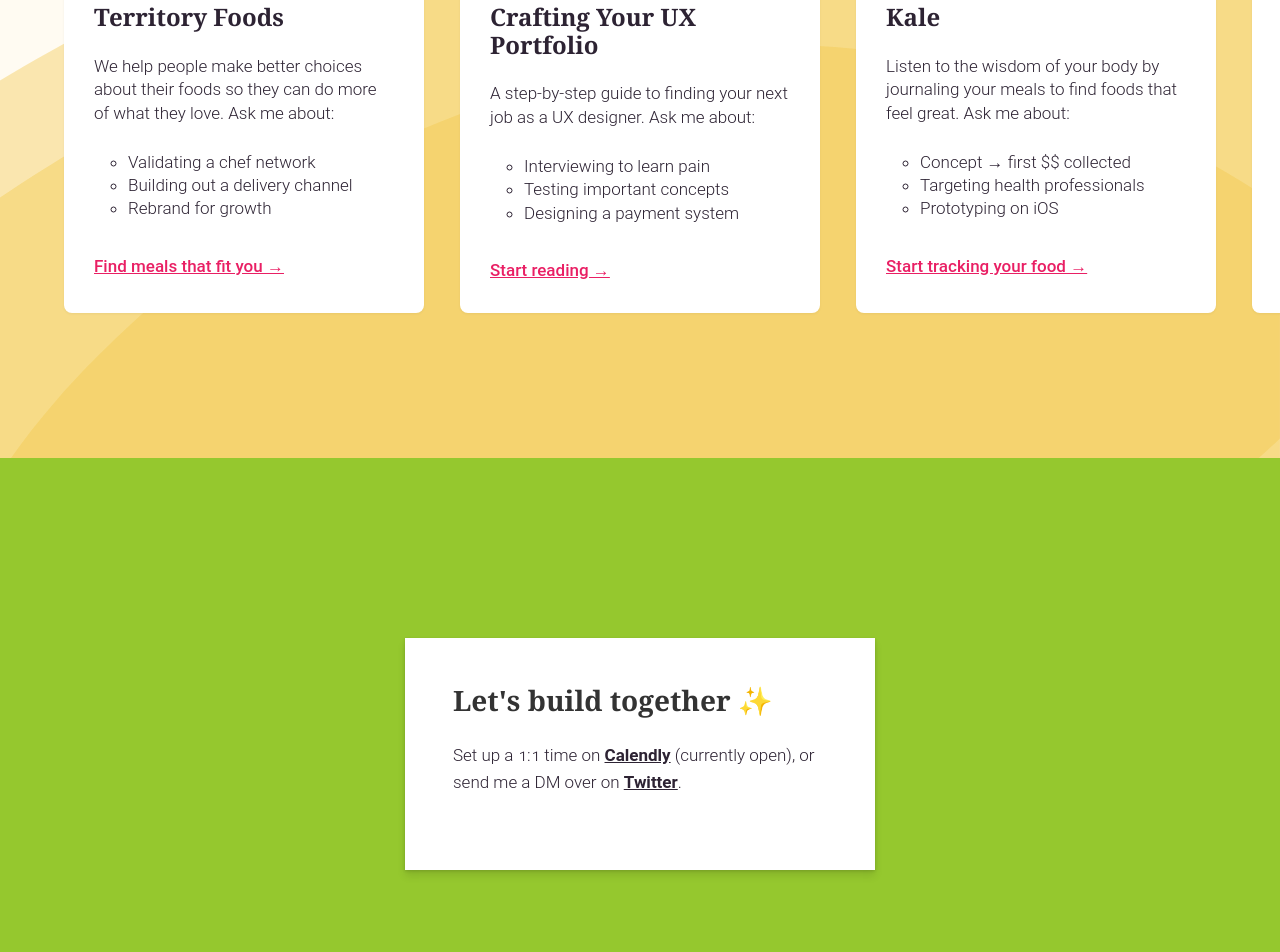
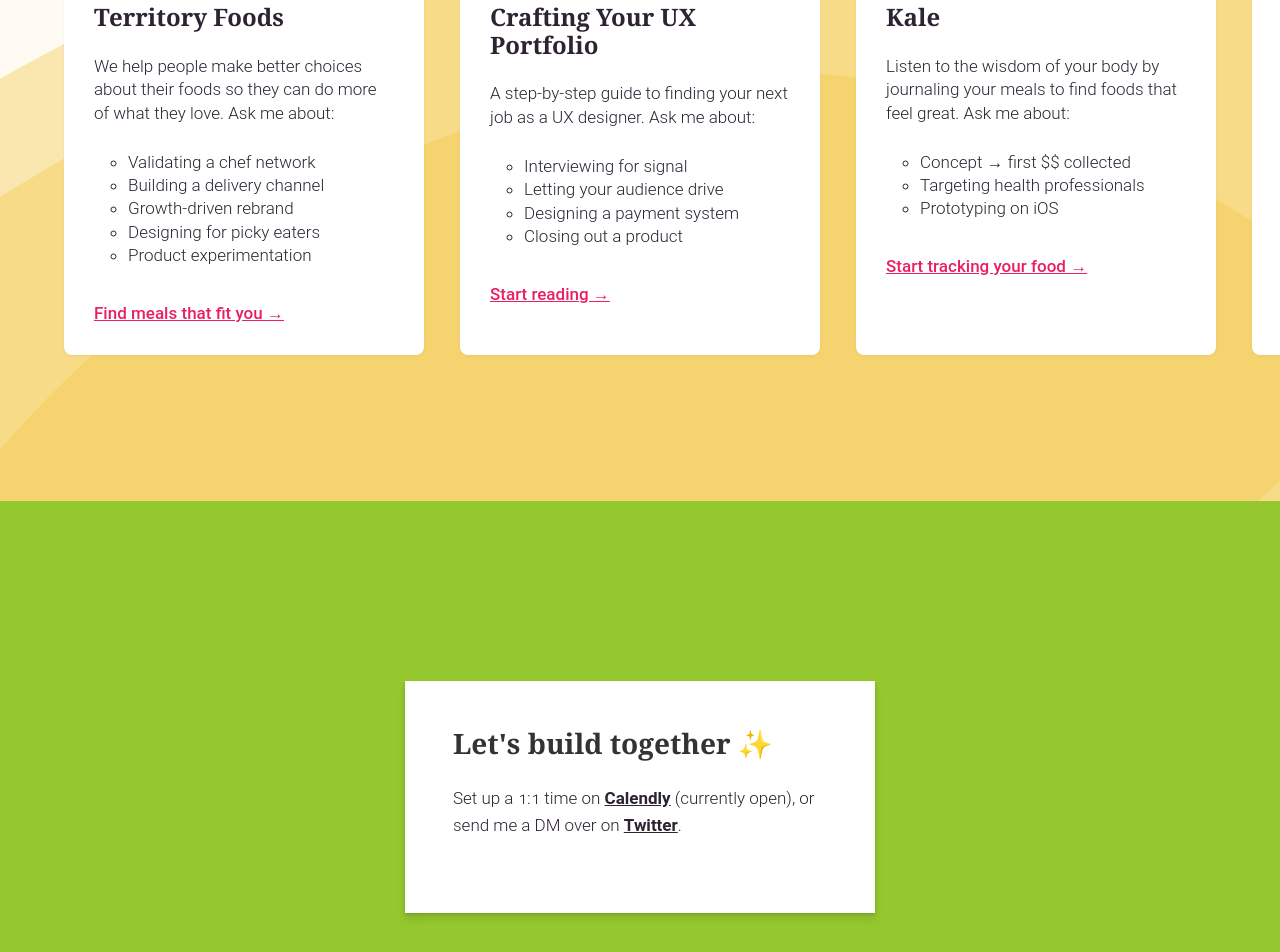
Before and after one commit to paulmederos/pm15, a plain HTML site: page index.html in a window 1280 px wide. Shown: the part 1270-2222 px from the top of the page. Drawn offline with Linux system fonts and the light colour scheme.

Commit message:
Few more points edited

```diff
--- a/index.html
+++ b/index.html
@@ -66,8 +66,10 @@
               <p>We help people make better choices about their foods so they can do more of what they love. Ask me about:</p>
               <ul style="margin-bottom: 2em;">
                 <li>Validating a chef network</li>
-                <li>Building out a delivery channel</li>
-                <li>Rebrand for growth</li>
+                <li>Building a delivery channel</li>
+                <li>Growth-driven rebrand</li>
+                <li>Designing for picky eaters</li>
+                <li>Product experimentation</li>
               </ul>
               <a href="https://www.territoryfoods.com">Find meals that fit you &rarr;</a>
             </section>
@@ -80,9 +82,10 @@
               <h3>Crafting Your UX Portfolio</h3>
               <p>A step-by-step guide to finding your next job as a UX designer. Ask me about:</p>
               <ul style="margin-bottom: 2em;">
-                <li>Interviewing to learn pain</li>
-                <li>Testing important concepts</li>
+                <li>Interviewing for signal</li>
+                <li>Letting your audience drive</li>
                 <li>Designing a payment system</li>
+                <li>Closing out a product</li>
               </ul>
               <a href="http://portfolio.enchant.co">Start reading &rarr;</a>
             </section>
```
